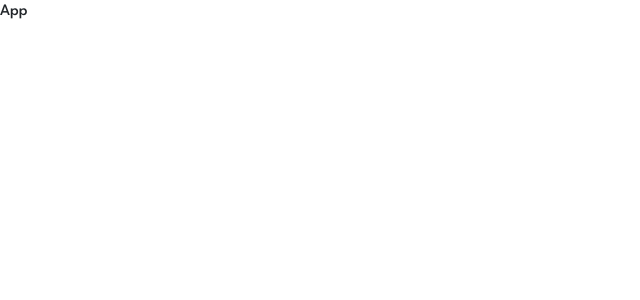
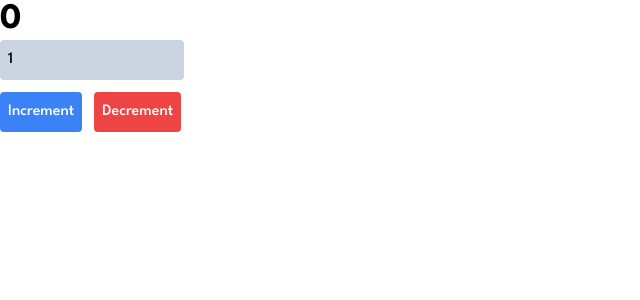
Before and after one commit to Mark-Alexis-Posadas/react-mini-practice, a React (Vite) app: page / in a window 1280 px wide. Shown: the top 300 px of the page, without its empty margins (0-640 px from the left). Built offline with nearby package versions, Linux system fonts and the light colour scheme.

Commit message:
added counter step size

```diff
--- a/index.html
+++ b/index.html
@@ -14,12 +14,12 @@
       href="https://fonts.googleapis.com/css2?family=League+Spartan:wght@500;700&display=swap"
       rel="stylesheet"
     />
-    <link
+    <!-- <link
       href="https://cdn.jsdelivr.net/npm/bootstrap@5.3.0-alpha3/dist/css/bootstrap.min.css"
       rel="stylesheet"
       integrity="sha384-KK94CHFLLe+nY2dmCWGMq91rCGa5gtU4mk92HdvYe+M/SXH301p5ILy+dN9+nJOZ"
       crossorigin="anonymous"
-    />
+    /> -->
   </head>
   <body>
     <div id="root"></div>
--- a/src/App.jsx
+++ b/src/App.jsx
@@ -1,3 +1,45 @@
-export default function App() {
-  return <div>App</div>;
+import { useState } from "react";
+
+export default function Counter() {
+  const [count, setCount] = useState(0);
+  const [stepSize, setStepSize] = useState(1);
+
+  function handleIncrement() {
+    setCount((prevCount) => prevCount + stepSize);
+  }
+
+  function handleDecrement() {
+    setCount((prevCount) => prevCount - stepSize);
+  }
+
+  function handleStepSizeChange(e) {
+    const value = Number(e.target.value);
+    setStepSize(value);
+  }
+
+  return (
+    <>
+      <h1 className="font-bold text-4xl">{count}</h1>
+      <input
+        type="number"
+        value={stepSize}
+        onChange={handleStepSizeChange}
+        className="text-black bg-slate-300 p-2 rounded mb-3"
+      />
+      <div className="flex items-center gap-3">
+        <button
+          className="text-white bg-blue-500 rounded p-2"
+          onClick={handleIncrement}
+        >
+          Increment
+        </button>
+        <button
+          className="text-white bg-red-500 rounded p-2"
+          onClick={handleDecrement}
+        >
+          Decrement
+        </button>
+      </div>
+    </>
+  );
 }
--- a/src/exercises/objects/All.jsx
+++ b/src/exercises/objects/All.jsx
@@ -68,3 +68,47 @@ export const List = () => {
     </>
   );
 };
+
+export default function CounterStepSize() {
+  const [count, setCount] = useState(0);
+  const [stepSize, setStepSize] = useState(1);
+
+  function handleIncrement() {
+    setCount((prevCount) => prevCount + stepSize);
+  }
+
+  function handleDecrement() {
+    setCount((prevCount) => prevCount - stepSize);
+  }
+
+  function handleStepSizeChange(e) {
+    const value = Number(e.target.value);
+    setStepSize(value);
+  }
+
+  return (
+    <>
+      <h1 className="font-bold text-4xl">{count}</h1>
+      <input
+        type="number"
+        value={stepSize}
+        onChange={handleStepSizeChange}
+        className="text-black bg-slate-300 p-2 rounded mb-3"
+      />
+      <div className="flex items-center gap-3">
+        <button
+          className="text-white bg-blue-500 rounded p-2"
+          onClick={handleIncrement}
+        >
+          Increment
+        </button>
+        <button
+          className="text-white bg-red-500 rounded p-2"
+          onClick={handleDecrement}
+        >
+          Decrement
+        </button>
+      </div>
+    </>
+  );
+}
--- a/src/index.css
+++ b/src/index.css
@@ -1,6 +1,6 @@
-/* @tailwind base;
+@tailwind base;
 @tailwind components;
-@tailwind utilities; */
+@tailwind utilities;
 
 * {
   padding: 0;
```
Also changed, not shown: src/exercises/problem/index.md (+7 -7 lines).
